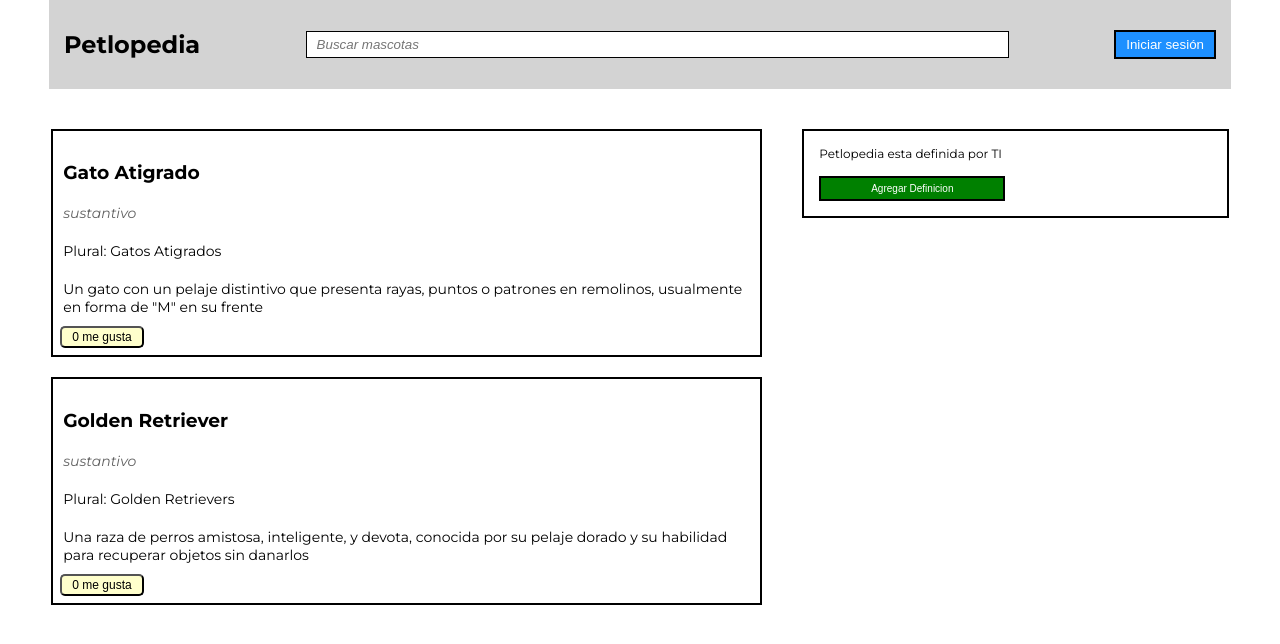
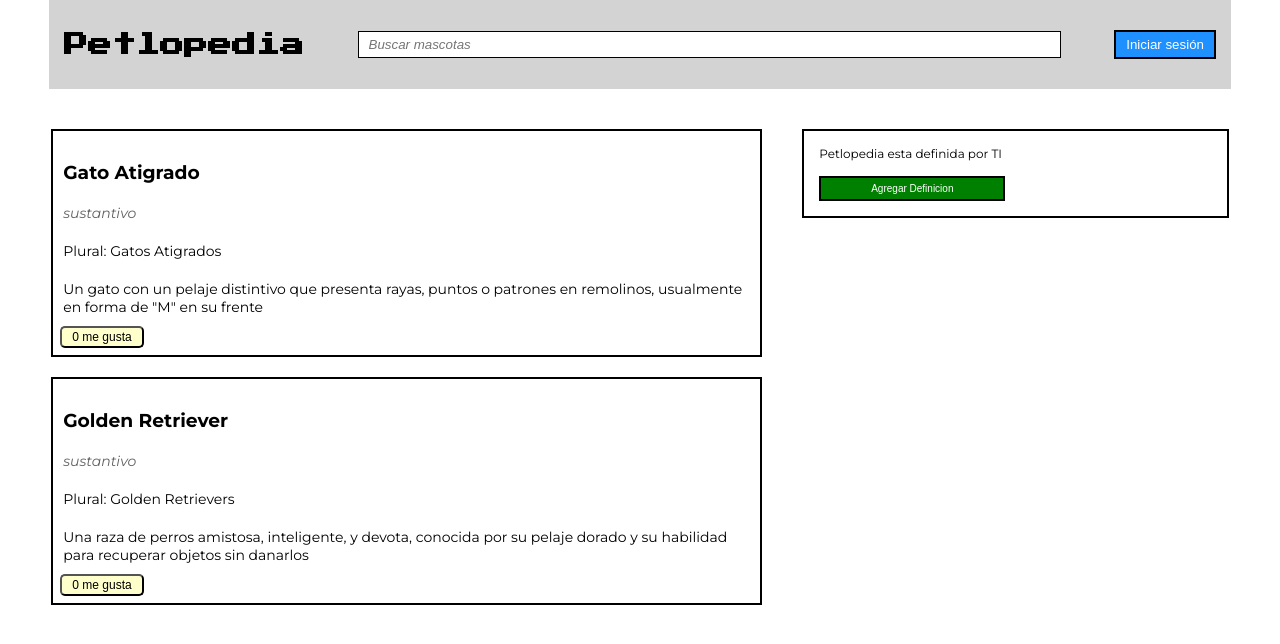
Before and after one commit to c1vtch/evento-onclick-core, a plain HTML site: page index.html in a window 1280 px wide. Drawn offline with Linux system fonts and the light colour scheme.

Commit message:
cambio de font al logo

```diff
--- a/css/style.css
+++ b/css/style.css
@@ -1,5 +1,6 @@
 /* fuente mas bonita que la default */
 @import url('https://fonts.googleapis.com/css2?family=Montserrat:ital,wght@0,100..900;1,100..900&display=swap');
+@import url('https://fonts.googleapis.com/css2?family=Press+Start+2P&display=swap');
 *{
     margin: 0;
     padding: 0;
@@ -19,6 +20,10 @@ nav{
 button{
     cursor: pointer;
 }
+#logo{
+        font-family: "Press Start 2P", system-ui;
+        font-size: 24px;
+    }
 .nav-items{
     background-color: #D3D3D3;
     display: flex;
```
